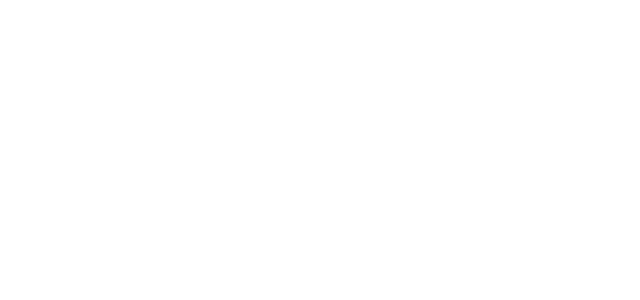
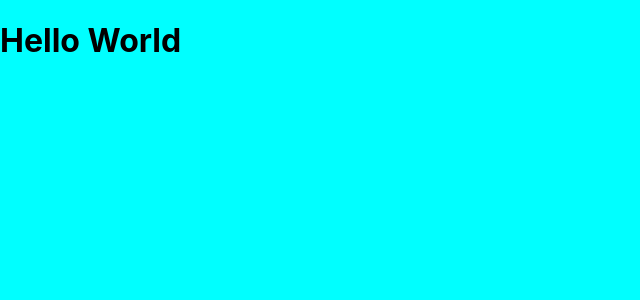
Before and after one commit to brenoMatias/hopeteam, a React (Create React App) app: page / in a window 1280 px wide. Shown: the top 300 px of the page, without its empty margins (0-640 px from the left). Built offline with nearby package versions, Linux system fonts and the light colour scheme.

Commit message:
setting updates

```diff
--- a/src/App.css
+++ b/src/App.css
@@ -1,38 +1,3 @@
-.App {
-  text-align: center;
+body {
+  background-color: aqua;
 }
-
-.App-logo {
-  height: 40vmin;
-  pointer-events: none;
-}
-
-@media (prefers-reduced-motion: no-preference) {
-  .App-logo {
-    animation: App-logo-spin infinite 20s linear;
-  }
-}
-
-.App-header {
-  background-color: #282c34;
-  min-height: 100vh;
-  display: flex;
-  flex-direction: column;
-  align-items: center;
-  justify-content: center;
-  font-size: calc(10px + 2vmin);
-  color: white;
-}
-
-.App-link {
-  color: #61dafb;
-}
-
-@keyframes App-logo-spin {
-  from {
-    transform: rotate(0deg);
-  }
-  to {
-    transform: rotate(360deg);
-  }
-}
--- a/src/App.js
+++ b/src/App.js
@@ -1,9 +1,12 @@
-import logo from './logo.svg';
 import './App.css';
 
 function App() {
   return (
-    <div className="App">
+    <div className="main-content">
+      <div>
+        <h1>Hello World</h1>
+      </div>
+
 
     </div>
   );
--- a/src/pages/Home.jsx
+++ b/src/pages/Home.jsx
@@ -3,6 +3,7 @@
 export default function Home() {
     return (
         <div>
+            <h1>Hello World</h1>
 
         </div>
     )
```
